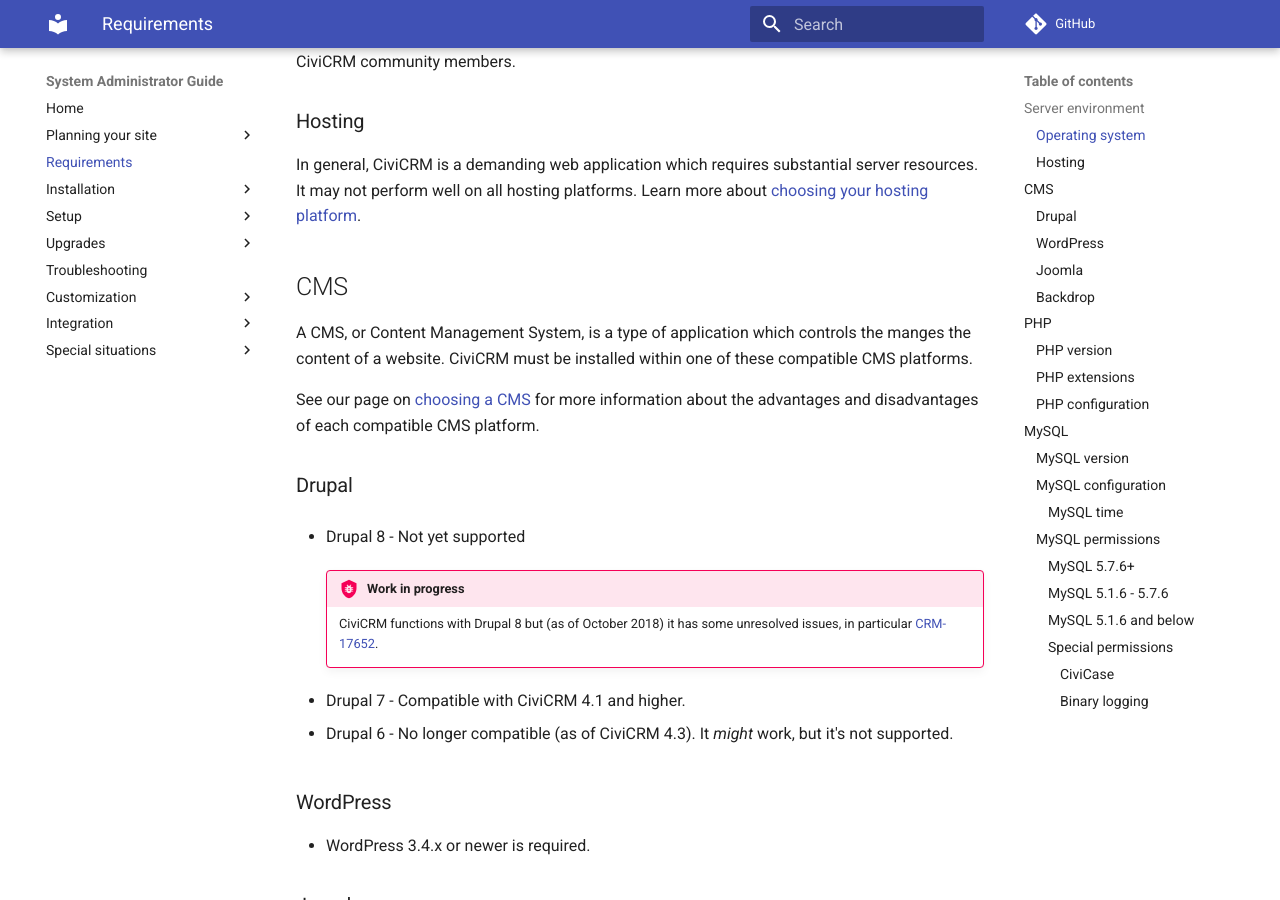
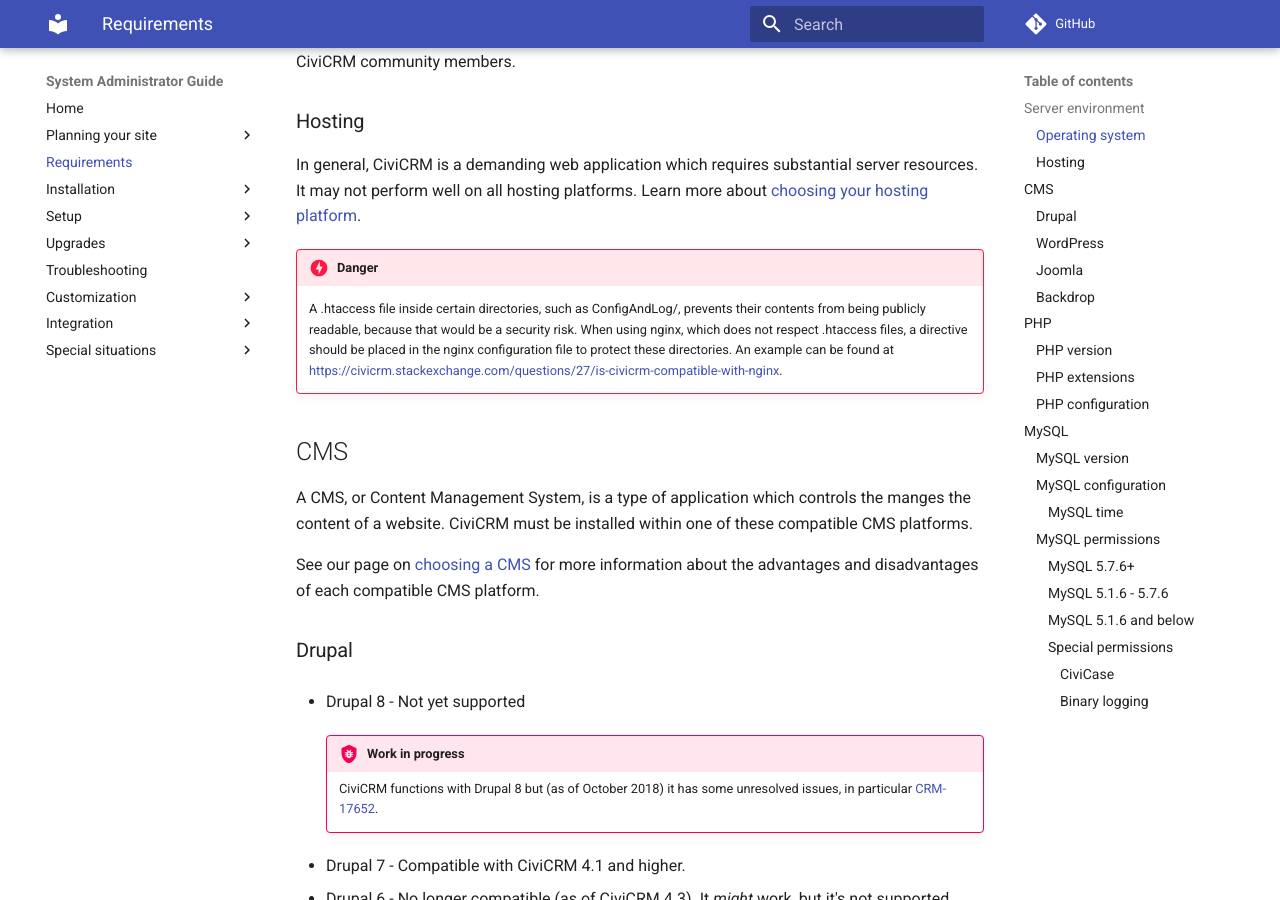
Before and after one commit to civicrm/civicrm-sysadmin-guide, an MkDocs documentation site: the page built from docs/requirements.md, in a window 1280 px wide and 900 px high, scrolled down 540 px. Built offline with MkDocs 1.6.1 and Material for MkDocs 9.7.7, drawn with Linux system fonts in a browser that asks for light colours; comment, search, counter and statistics services are not loaded; old or Windows-style settings are respelled for this version of MkDocs.

Commit message:
add note on hiding certain directories in nginx
A cross-reference makes more sense to me than copying and pasting content from SE.

If the PR is accepted, close issue #35

```diff
--- a/docs/requirements.md
+++ b/docs/requirements.md
@@ -13,6 +13,12 @@ If your server meets all of the requirements described on this page, CiviCRM *sh
 ### Hosting
 
 In general, CiviCRM is a demanding web application which requires substantial server resources. It may not perform well on all hosting platforms. Learn more about [choosing your hosting platform](/planning/hosting.md).
+
+!!! danger
+    A .htaccess file inside certain directories, such as ConfigAndLog/, prevents their contents from being publicly readable,
+    because that would be a security risk. When using nginx, which does not respect .htaccess files, a directive should be placed
+    in the nginx configuration file to protect these directories.
+    An example can be found at [https://civicrm.stackexchange.com/questions/27/is-civicrm-compatible-with-nginx](https://civicrm.stackexchange.com/questions/27/is-civicrm-compatible-with-nginx#answer-67).
 
 ## CMS {:#cms}
 
```
